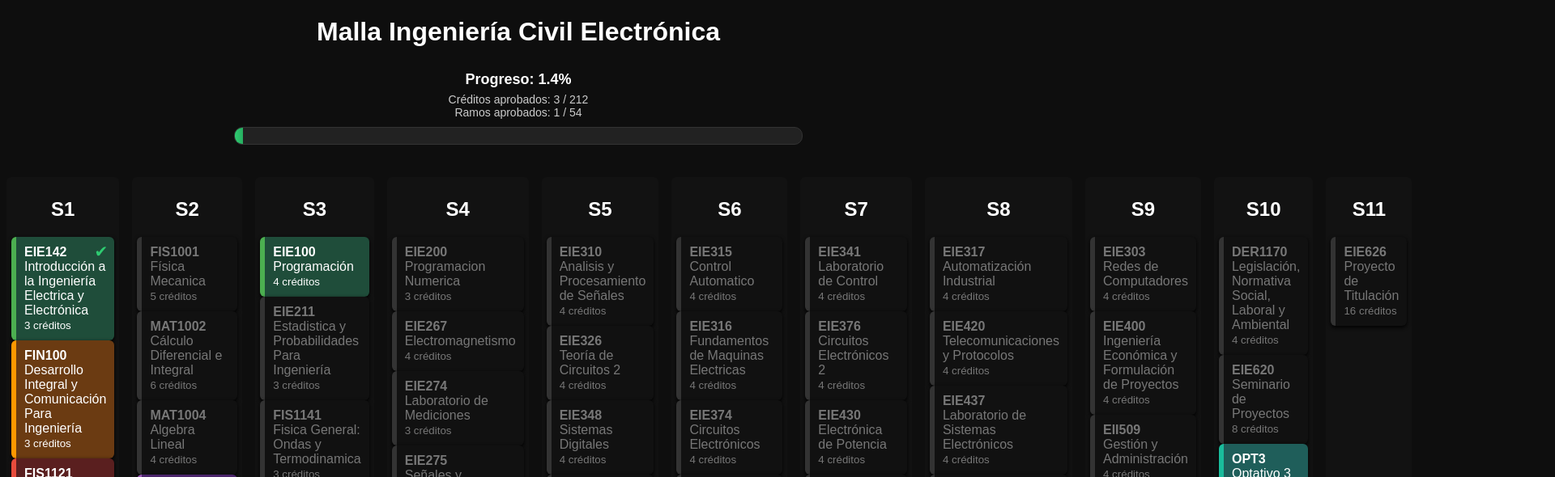
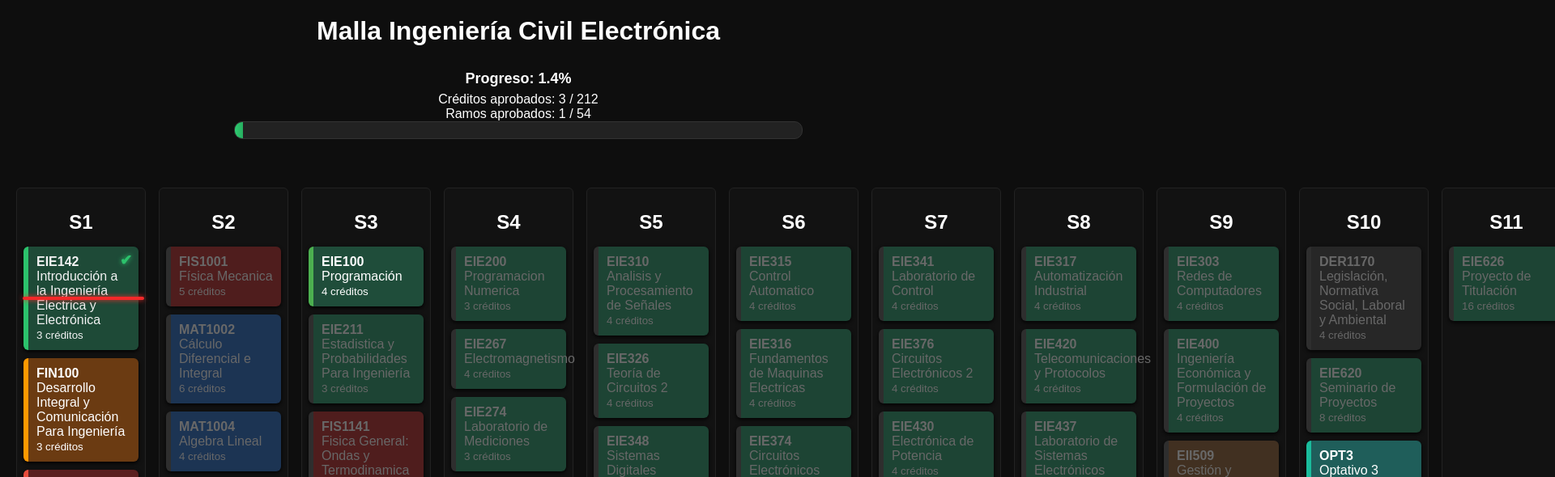
Before and after one commit to xfixters/ela.github.io, a plain HTML site: page index.html in a window 1280 px wide. Both pictures are taken after a click on the element 77 px from the left and 357 px from the top of the page. Shown: the top 590 px of the page at 81% size, 1920 px wide, since content can reach past the window. Drawn offline with Linux system fonts and the light colour scheme.

Commit message:
Update style.css

```diff
--- a/style.css
+++ b/style.css
@@ -1,12 +1,189 @@
-/* ===== GLOBAL ===== */
+/* ===== MODO OSCURO GLOBAL ===== */
 body {
     background-color: #0e0e0e;
     color: #ffffff;
     font-family: Arial, sans-serif;
+    margin: 0;
+    padding: 0;
 }
 
 h1 {
     text-align: center;
+    margin: 20px 0;
+}
+
+/* ===== GRID (NO APRETADO, COMO PRIMER LINK) ===== */
+#grid {
+    display: grid;
+    grid-template-columns: repeat(11, minmax(160px, 1fr));
+    gap: 16px;
+
+    max-width: 1800px;
+    margin: 0 auto;
+    padding: 20px;
+}
+
+/* ===== SEMESTRES ===== */
+.semester {
+    display: flex;
+    flex-direction: column;
+    gap: 10px;
+    background-color: #121212;
+    border: 1px solid #222;
+    padding: 8px;
+    border-radius: 6px;
+}
+
+.semester h2 {
+    text-align: center;
+    margin-bottom: 6px;
+}
+
+/* ===== RAMOS ===== */
+.course {
+    background-color: #1a1a1a;
+    padding: 10px;
+    border-radius: 6px;
+    box-shadow: 0 2px 5px #000;
+    cursor: pointer;
+
+    border-left: 6px solid #444;
+    color: #ffffff !important;
+
+    position: relative; /* CLAVE */
+    transition: transform 0.15s ease, filter 0.15s ease;
+}
+
+.course:hover {
+    transform: scale(1.02);
+    filter: brightness(1.15);
+}
+
+/* ===== BLOQUEADOS ===== */
+.course.locked {
+    background-color: #111 !important;
+    border-left-color: #333 !important;
+    color: #777 !important;
+    cursor: not-allowed;
+    opacity: 0.85;
+}
+
+/* ===== APROBADOS (CHECK + LINEA ROJA + ANIMACION) ===== */
+.course.approved {
+    animation: approvedPop 0.25s ease-out;
+    opacity: 0.95;
+}
+
+/* ✔ Check */
+.course.approved::before {
+    content: "✔";
+    position: absolute;
+    top: 6px;
+    right: 8px;
+    font-size: 18px;
+    font-weight: bold;
+    color: #2ecc71;
+    text-shadow: 0 0 6px #2ecc71;
+    pointer-events: none;
+}
+
+/* Línea roja horizontal */
+.course.approved::after {
+    content: "";
+    position: absolute;
+    top: 50%;
+    left: -5%;
+    width: 110%;
+    height: 4px;
+    background-color: #ff2b2b;
+    transform: translateY(-50%);
+    border-radius: 3px;
+    box-shadow: 0 0 6px #ff2b2b;
+    pointer-events: none;
+}
+
+/* Animación */
+@keyframes approvedPop {
+    0% {
+        transform: scale(0.95);
+        filter: brightness(0.8);
+    }
+    60% {
+        transform: scale(1.04);
+        filter: brightness(1.2);
+    }
+    100% {
+        transform: scale(1);
+        filter: brightness(1);
+    }
+}
+
+/* ===== COLORES POR RAMO ===== */
+
+/* MAT - Azul */
+.course.mat {
+    background-color: #1e3a5f !important;
+    border-left-color: #2196f3;
+}
+
+/* EIE / EIQ - Verde */
+.course.eie,
+.course.eiq {
+    background-color: #1f4d3a !important;
+    border-left-color: #4caf50;
+}
+
+/* QUI - Morado */
+.course.qui {
+    background-color: #4b256b !important;
+    border-left-color: #9b59b6;
+}
+
+/* FIS - Rojo */
+.course.fis {
+    background-color: #5a1f1f !important;
+    border-left-color: #e74c3c;
+}
+
+/* ING - Amarillo */
+.course.ing {
+    background-color: #5c4b1e !important;
+    border-left-color: #f1c40f;
+}
+
+/* FIN - Naranjo */
+.course.fin {
+    background-color: #6b3b12 !important;
+    border-left-color: #ff9800;
+}
+
+/* DER - Gris */
+.course.der {
+    background-color: #2b2b2b !important;
+    border-left-color: #9e9e9e;
+}
+
+/* EII - Café */
+.course.eii {
+    background-color: #4a3624 !important;
+    border-left-color: #8d6e63;
+}
+
+/* ROSADOS */
+.course.rosado {
+    background-color: #6b2b4a !important;
+    border-left-color: #ff6fae;
+}
+
+/* OPT - Turquesa */
+.course.opt {
+    background-color: #1f5e5a !important;
+    border-left-color: #1abc9c;
+}
+
+/* ===== APROBADOS (BORDE VERDE) ===== */
+.course.approved {
+    border-left-color: #2ecc71 !important;
 }
 
 /* ===== BARRA DE PROGRESO ===== */
@@ -14,7 +191,6 @@ h1 {
     display: flex;
     flex-direction: column;
     align-items: center;
-    justify-content: center;
 
     width: 100%;
     max-width: 700px;
@@ -26,12 +202,6 @@ h1 {
     font-size: 18px;
     font-weight: bold;
     margin-bottom: 6px;
-}
-
-#credits-text {
-    font-size: 14px;
-    margin-bottom: 10px;
-    color: #cccccc;
 }
 
 #progress-bar {
@@ -49,122 +219,3 @@ h1 {
     background: linear-gradient(90deg, #2ecc71, #27ae60);
     transition: width 0.4s ease;
 }
-
-/* ===== GRID ===== */
-#grid {
-    display: grid;
-    grid-template-columns: repeat(11, 1fr);
-    gap: 16px;
-}
-
-/* ===== SEMESTRES ===== */
-.semester {
-    background-color: #121212;
-    padding: 6px;
-    border-radius: 6px;
-}
-
-.semester h2 {
-    text-align: center;
-}
-
-/* ===== RAMOS ===== */
-.course {
-    position: relative; /* CLAVE para el tick */
-    z-index: 1;
-
-    background-color: #1a1a1a;
-    padding: 10px;
-    border-radius: 6px;
-    box-shadow: 0 2px 5px #000;
-    cursor: pointer;
-    border-left: 6px solid #444;
-    transition: transform 0.15s ease, filter 0.15s ease;
-}
-
-.course:hover {
-    transform: scale(1.02);
-    filter: brightness(1.15);
-}
-
-/* ===== BLOQUEADOS ===== */
-.course.locked {
-    background-color: #111 !important;
-    border-left-color: #333 !important;
-    color: #777 !important;
-    cursor: not-allowed;
-}
-
-/* ===== APROBADOS (✔ FIX DEFINITIVO) ===== */
-.course.approved::before {
-    content: "✔";
-    position: absolute;
-    top: 6px;
-    right: 8px;
-    color: #2ecc71;
-    font-size: 20px;
-    z-index: 2;
-    pointer-events: none;
-}
-
-/* ===== COLORES POR RAMO ===== */
-
-/* MAT - Azul */
-.course.mat {
-    background-color: #1e3a5f;
-    border-left-color: #2196f3;
-}
-
-/* EIE - Verde */
-.course.eie {
-    background-color: #1f4d3a;
-    border-left-color: #4caf50;
-}
-
-/* EII - Café */
-.course.eii {
-    background-color: #4a3624;
-    border-left-color: #8d6e63;
-}
-
-/* QUI - Morado */
-.course.qui {
-    background-color: #4b256b;
-    border-left-color: #9b59b6;
-}
-
-/* FIS - Rojo */
-.course.fis {
-    background-color: #5a1f1f;
-    border-left-color: #e74c3c;
-}
-
-/* ING - Amarillo */
-.course.ing {
-    background-color: #5c4b1e;
-    border-left-color: #f1c40f;
-}
-
-/* FIN - Naranjo */
-.course.fin {
-    background-color: #6b3b12;
-    border-left-color: #ff9800;
-}
-
-/* DER - Gris */
-.course.der {
-    background-color: #2b2b2b;
-    border-left-color: #9e9e9e;
-}
-
-/* FORMACIÓN - Rosado */
-.course.rosado {
-    background-color: #6b2b4a;
-    border-left-color: #ff6fae;
-}
-
-/* OPT - Turquesa */
-.course.opt {
-    background-color: #1f5e5a;
-    border-left-color: #1abc9c;
-}
```
